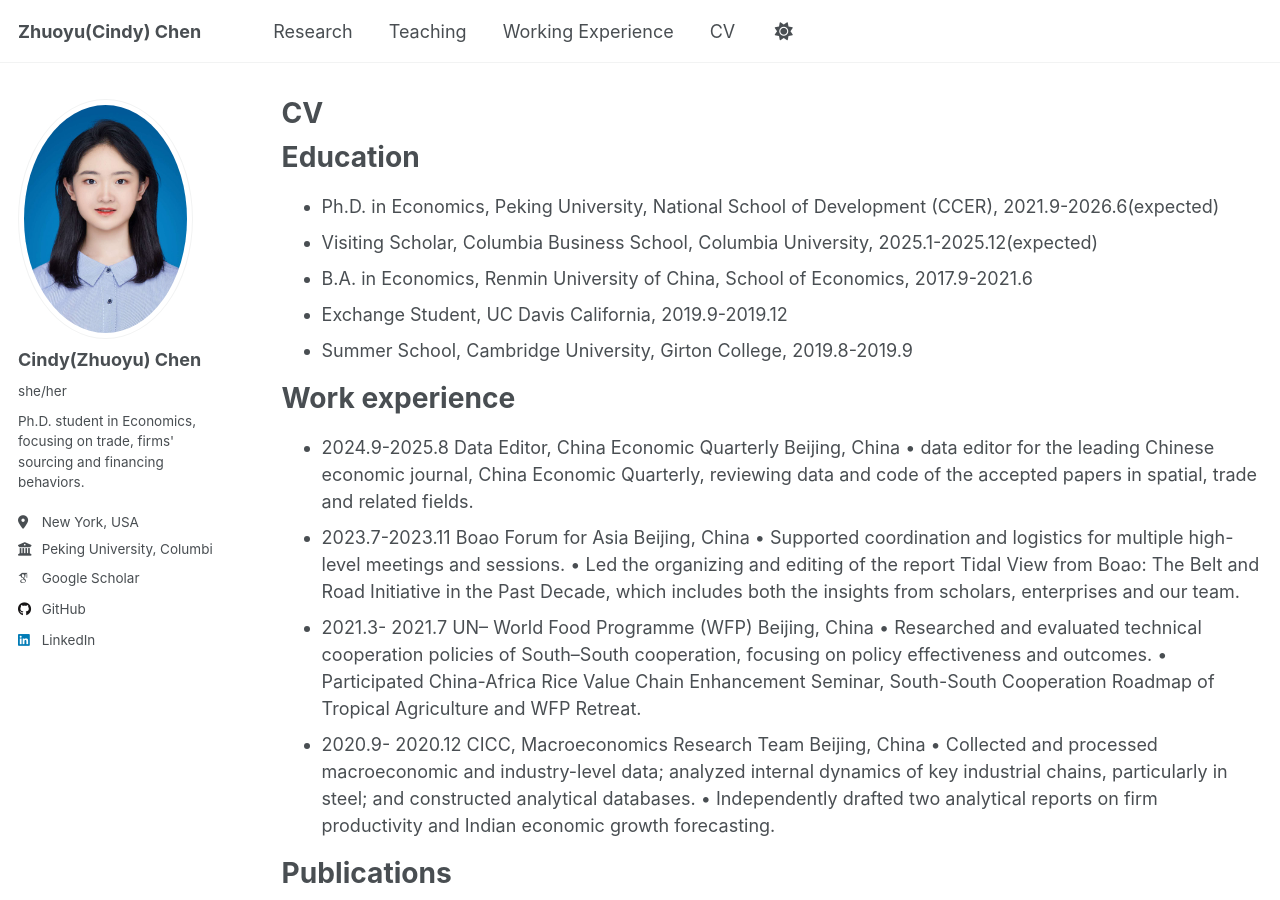
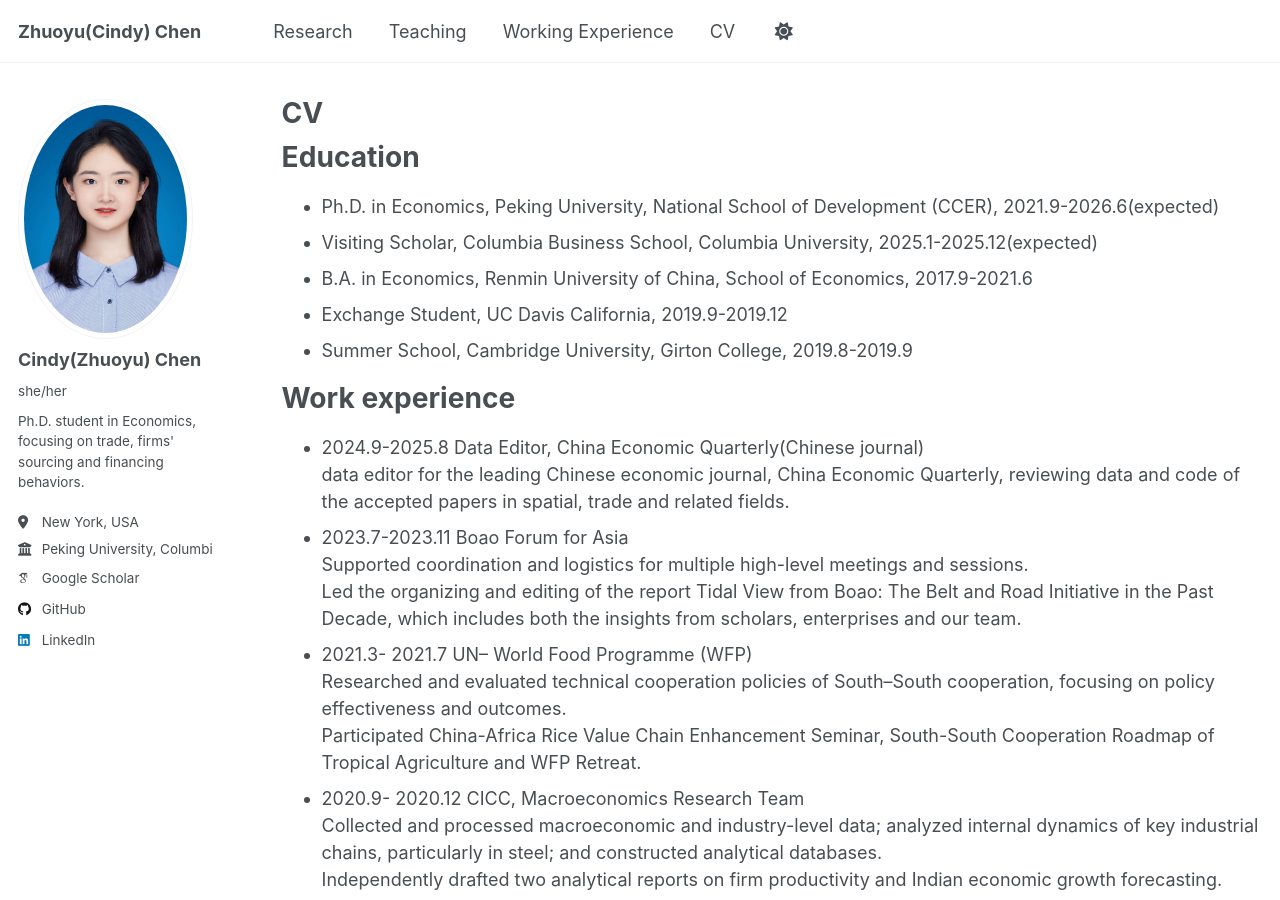
Before and after one commit to Cindyeco/Cindyeco.github.io, a Jekyll site: the page built from _pages/cv.md, in a window 1280 px wide and 900 px high. Built offline with Jekyll 4.4.1, drawn with Linux system fonts in a browser that asks for light colours; some web fonts are replaced; a script that is not in the unit is left out.

Commit message:
Update cv.md

```diff
--- a/_pages/cv.md
+++ b/_pages/cv.md
@@ -20,30 +20,32 @@ Education
 
 Work experience
 ======
-* 2024.9-2025.8	Data Editor, China Economic Quarterly 	Beijing, China
-• data editor for the leading Chinese economic journal, China Economic Quarterly, reviewing data and code of the accepted papers in spatial, trade and related fields.
-* 2023.7-2023.11	Boao Forum for Asia 	Beijing, China
-• Supported coordination and logistics for multiple high-level meetings and sessions.
-• Led the organizing and editing of the report Tidal View from Boao: The Belt and Road Initiative in the Past Decade, which includes both the insights from scholars, enterprises and our team.
-* 2021.3- 2021.7	UN– World Food Programme (WFP)	Beijing, China
-• Researched and evaluated technical cooperation policies of South–South cooperation, focusing on policy effectiveness and outcomes.
-• Participated China-Africa Rice Value Chain Enhancement Seminar, South-South Cooperation Roadmap of Tropical Agriculture and WFP Retreat.
-* 2020.9- 2020.12	CICC, Macroeconomics Research Team	Beijing, China
-• Collected and processed macroeconomic and industry-level data; analyzed internal dynamics of key industrial chains, particularly in steel; and constructed analytical databases.
-• Independently drafted two analytical reports on firm productivity and Indian economic growth forecasting.
+* 2024.9-2025.8    Data Editor, China Economic Quarterly(Chinese journal)    <br />
+  data editor for the leading Chinese economic journal, China Economic Quarterly, reviewing data and code of the accepted papers in spatial, trade and related fields.
+* 2023.7-2023.11	Boao Forum for Asia 	<br />
+  Supported coordination and logistics for multiple high-level meetings and sessions.<br />
+  Led the organizing and editing of the report Tidal View from Boao: The Belt and Road Initiative in the Past Decade, which includes both the insights from scholars, enterprises and our team.
+* 2021.3- 2021.7	UN– World Food Programme (WFP)	<br />
+  Researched and evaluated technical cooperation policies of South–South cooperation, focusing on policy effectiveness and outcomes.<br />
+  Participated China-Africa Rice Value Chain Enhancement Seminar, South-South Cooperation Roadmap of Tropical Agriculture and WFP Retreat.
+* 2020.9- 2020.12	CICC, Macroeconomics Research Team	<br />
+  Collected and processed macroeconomic and industry-level data; analyzed internal dynamics of key industrial chains, particularly in steel; and constructed analytical databases.<br />
+  Independently drafted two analytical reports on firm productivity and Indian economic growth forecasting.
 
 
-Publications
+Research
 ======
   <ul>{% for post in site.publications reversed %}
     {% include archive-single-cv.html %}
   {% endfor %}</ul>
+
 
 Teaching
 ======
   <ul>{% for post in site.teaching reversed %}
     {% include archive-single-cv.html %}
   {% endfor %}</ul>
+
 
 Grants, awards and scholarship
 ======
```
